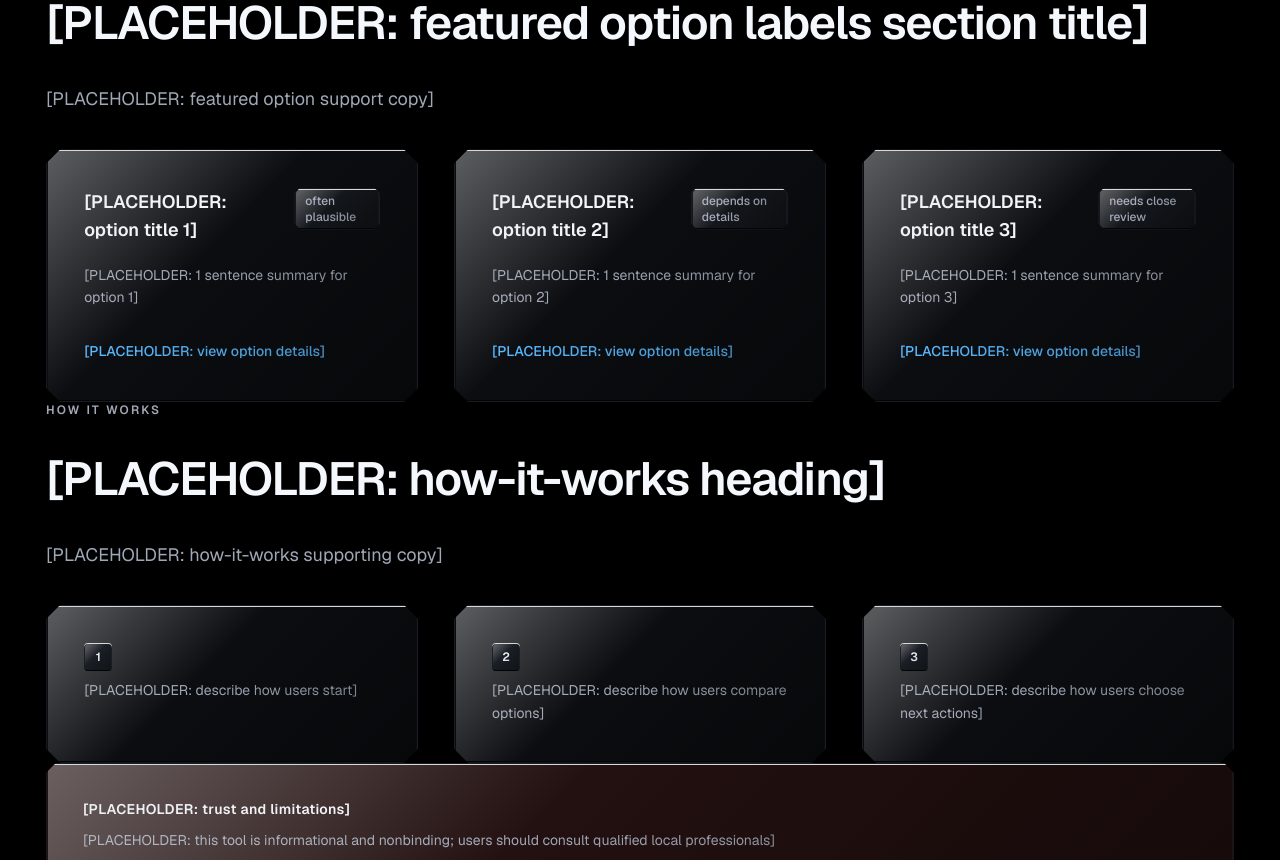
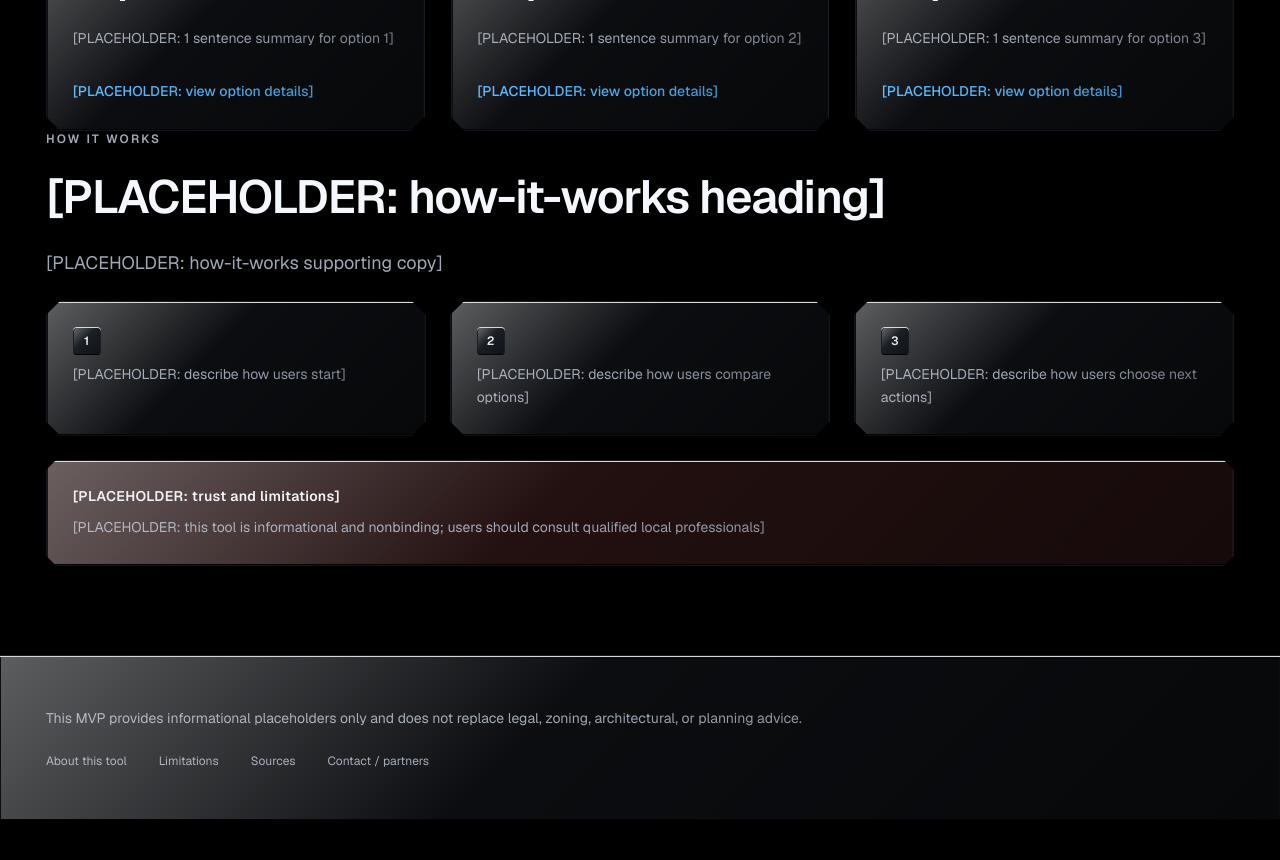
Before and after one commit to zackholtUVA/affordable-housing-library-digital.mvp, a Next.js app: page / in a window 1280 px wide. Shown: the part 1940-2800 px from the top of the page. After the commit the page ends 2760 px from the top, so only its background shows below. Built offline with nearby package versions, Linux system fonts and the light colour scheme.

Commit message:
Fix spacing rhythm and layout safety across explore, compare, next-steps, and home

```diff
--- a/app/compare/page.tsx
+++ b/app/compare/page.tsx
@@ -22,8 +22,8 @@ export default function ComparePage() {
     .filter((option): option is NonNullable<typeof option> => Boolean(option));
 
   return (
-    <PageShell className="space-y-[var(--space-section)]">
-      <header className="space-y-4">
+    <PageShell className="space-y-[calc(var(--space-section)*0.88)]">
+      <header className="space-y-3">
         <h1 className="text-balance text-3xl font-semibold tracking-tight md:text-4xl">
           [PLACEHOLDER: compare page heading]
         </h1>
@@ -32,7 +32,7 @@ export default function ComparePage() {
         </p>
       </header>
 
-      <div className="flex min-w-0 flex-wrap items-center gap-3.5">
+      <div className="flex min-w-0 flex-wrap items-center gap-3">
         <Button
           variant="ghost"
           size="sm"
--- a/app/explore/page.tsx
+++ b/app/explore/page.tsx
@@ -93,7 +93,7 @@ export default function ExplorePage() {
         </div>
 
         <section className="min-w-0 space-y-[var(--space-stack)]">
-          <div className="sticky-offset-ui shape-angular-md surface-3d sticky z-20 flex min-w-0 flex-wrap items-center gap-3 border border-[var(--border)] bg-[color-mix(in_oklab,var(--background)_90%,transparent)] p-[max(1rem,var(--space-stack))] backdrop-blur-xl">
+          <div className="sticky-offset-ui shape-angular-md surface-3d sticky z-20 mb-2 flex min-w-0 flex-wrap items-center gap-3 border border-[var(--border)] bg-[color-mix(in_oklab,var(--surface)_95%,transparent)] p-[max(1rem,var(--space-stack))] backdrop-blur-xl">
             <FilterChipBar filters={filters} onRemove={toggleFilter} onClear={resetFilters} />
             <button
               type="button"
--- a/app/globals.css
+++ b/app/globals.css
@@ -14,10 +14,13 @@
   --motion-distance: 10px;
   --motion-stagger: 70ms;
   --space-page-x: clamp(1.5rem, 3.6vw, 3rem);
-  --space-page-y: clamp(4rem, 6.8vw, 7rem);
-  --space-section: clamp(3.8rem, 6.4vw, 6.2rem);
-  --space-stack: clamp(1.6rem, 2.8vw, 2.6rem);
-  --space-card-pad: clamp(1.5rem, 2.9vw, 2.5rem);
+  --space-page-y: clamp(2.25rem, 4.4vw, 4rem);
+  --space-section: clamp(2rem, 4.2vw, 3.5rem);
+  --space-stack: clamp(1rem, 2vw, 1.6rem);
+  --space-card-pad: clamp(1.1rem, 2vw, 1.8rem);
+  --space-page-bottom: clamp(2rem, 4vw, 3.5rem);
+  --space-footer-top: clamp(1.5rem, 3vw, 2.5rem);
+  --space-footer-y: clamp(2rem, 4vw, 3.5rem);
   --shape-chamfer-sm: 6px;
   --shape-chamfer-md: 10px;
   --shape-chamfer-lg: 14px;
@@ -205,12 +208,12 @@ body {
 }
 
 .sticky-offset-ui {
-  top: calc(var(--header-height-mobile) + 0.75rem);
+  top: calc(var(--header-height-mobile) + 1rem);
 }
 
 @media (min-width: 768px) {
   .sticky-offset-ui {
-    top: calc(var(--header-height-desktop) + 0.75rem);
+    top: calc(var(--header-height-desktop) + 1rem);
   }
 }
 
--- a/app/next-steps/page.tsx
+++ b/app/next-steps/page.tsx
@@ -13,8 +13,8 @@ import {
 
 export default function NextStepsPage() {
   return (
-    <PageShell className="space-y-[var(--space-section)]">
-      <header className="space-y-4">
+    <PageShell className="space-y-[calc(var(--space-section)*0.9)]">
+      <header className="space-y-3">
         <h1 className="text-balance text-3xl font-semibold tracking-tight md:text-4xl">
           [PLACEHOLDER: next-step guidance heading]
         </h1>
@@ -23,7 +23,7 @@ export default function NextStepsPage() {
         </p>
       </header>
 
-      <div className="flex flex-wrap gap-3">
+      <div className="flex flex-wrap gap-2.5">
         <Button variant="secondary" size="sm" onClick={() => window.print()}>
           [PLACEHOLDER: print checklist]
         </Button>
--- a/app/page.tsx
+++ b/app/page.tsx
@@ -10,7 +10,7 @@ import { pathways } from "@/data/pathways";
 
 export default function HomePage() {
   return (
-    <PageShell className="space-y-[var(--space-section)]">
+    <PageShell className="space-y-[calc(var(--space-section)*0.9)]">
       <LaunchHeroSection />
       <div className="fade-in">
         <IntroSection />
@@ -21,12 +21,12 @@ export default function HomePage() {
       <div className="fade-in">
         <FeaturedOptions options={housingOptions} />
       </div>
-      <div className="fade-in">
+      <div className="fade-in space-y-[calc(var(--space-stack)*0.95)]">
         <HowItWorks />
+        <InfoCallout title="[PLACEHOLDER: trust and limitations]" tone="warning">
+          [PLACEHOLDER: this tool is informational and nonbinding; users should consult qualified local professionals]
+        </InfoCallout>
       </div>
-      <InfoCallout title="[PLACEHOLDER: trust and limitations]" tone="warning">
-        [PLACEHOLDER: this tool is informational and nonbinding; users should consult qualified local professionals]
-      </InfoCallout>
     </PageShell>
   );
 }
--- a/components/home/how-it-works.tsx
+++ b/components/home/how-it-works.tsx
@@ -4,13 +4,13 @@ import { SectionHeading } from "@/components/shared/section-heading";
 
 export function HowItWorks() {
   return (
-    <section className="space-y-[var(--space-stack)]">
+    <section className="space-y-[calc(var(--space-stack)*0.92)]">
       <SectionHeading
         eyebrow="How it works"
         title="[PLACEHOLDER: how-it-works heading]"
         description="[PLACEHOLDER: how-it-works supporting copy]"
       />
-      <div className="grid gap-[var(--space-stack)] md:grid-cols-3">
+      <div className="grid gap-[calc(var(--space-stack)*0.95)] md:grid-cols-3">
         {HOW_IT_WORKS_STEPS.map((step, index) => (
           <Card key={step} className="relative overflow-hidden">
             <span className="shape-square surface-3d mb-2 inline-flex h-7 w-7 items-center justify-center bg-[var(--surface-3)] text-xs font-semibold">
--- a/components/layout/app-frame.tsx
+++ b/components/layout/app-frame.tsx
@@ -16,7 +16,7 @@ export function AppFrame({ children }: { children: ReactNode }) {
     <>
       <a
         href="#main-content"
-        className="sr-only focus:not-sr-only shape-square surface-3d focus:absolute focus:left-4 focus:top-4 focus:z-50 focus:bg-[var(--accent)] focus:px-3 focus:py-2 focus:text-[var(--accent-foreground)]"
+        className="sr-only focus:not-sr-only focus:absolute focus:left-4 focus:top-4 focus:z-50 focus:border focus:border-[var(--border)] focus:bg-[var(--accent)] focus:px-3 focus:py-2 focus:text-[var(--accent-foreground)] focus:outline-none focus:ring-2 focus:ring-[var(--focus)]"
       >
         Skip to content
       </a>
--- a/components/layout/page-shell.tsx
+++ b/components/layout/page-shell.tsx
@@ -11,7 +11,7 @@ export function PageShell({ children, className }: PageShellProps) {
   return (
     <div
       className={cn(
-        "mx-auto w-full max-w-[92rem] px-[var(--space-page-x)] pb-[calc(var(--space-page-y)*1.4)] pt-[var(--space-page-y)]",
+        "mx-auto w-full max-w-[92rem] px-[var(--space-page-x)] pb-[var(--space-page-bottom)] pt-[var(--space-page-y)]",
         className,
       )}
     >
--- a/components/layout/site-footer.tsx
+++ b/components/layout/site-footer.tsx
@@ -4,8 +4,8 @@ import { GLOBAL_DISCLAIMER, UTILITY_LINKS } from "@/lib/constants";
 
 export function SiteFooter() {
   return (
-    <footer className="surface-3d mt-28 border-t border-[var(--border)] bg-[var(--surface)]">
-      <div className="mx-auto flex w-full max-w-[92rem] flex-col gap-[max(1.2rem,var(--space-stack))] px-[var(--space-page-x)] py-[max(3rem,var(--space-page-y))]">
+    <footer className="surface-3d mt-[var(--space-footer-top)] border-t border-[var(--border)] bg-[var(--surface)]">
+      <div className="mx-auto flex w-full max-w-[92rem] flex-col gap-[max(1.2rem,var(--space-stack))] px-[var(--space-page-x)] py-[var(--space-footer-y)]">
         <p className="max-w-3xl text-sm text-[var(--muted)]">{GLOBAL_DISCLAIMER}</p>
         <nav className="flex flex-wrap items-center gap-8 text-xs text-[var(--muted)]">
           {UTILITY_LINKS.map((link) => (
```
